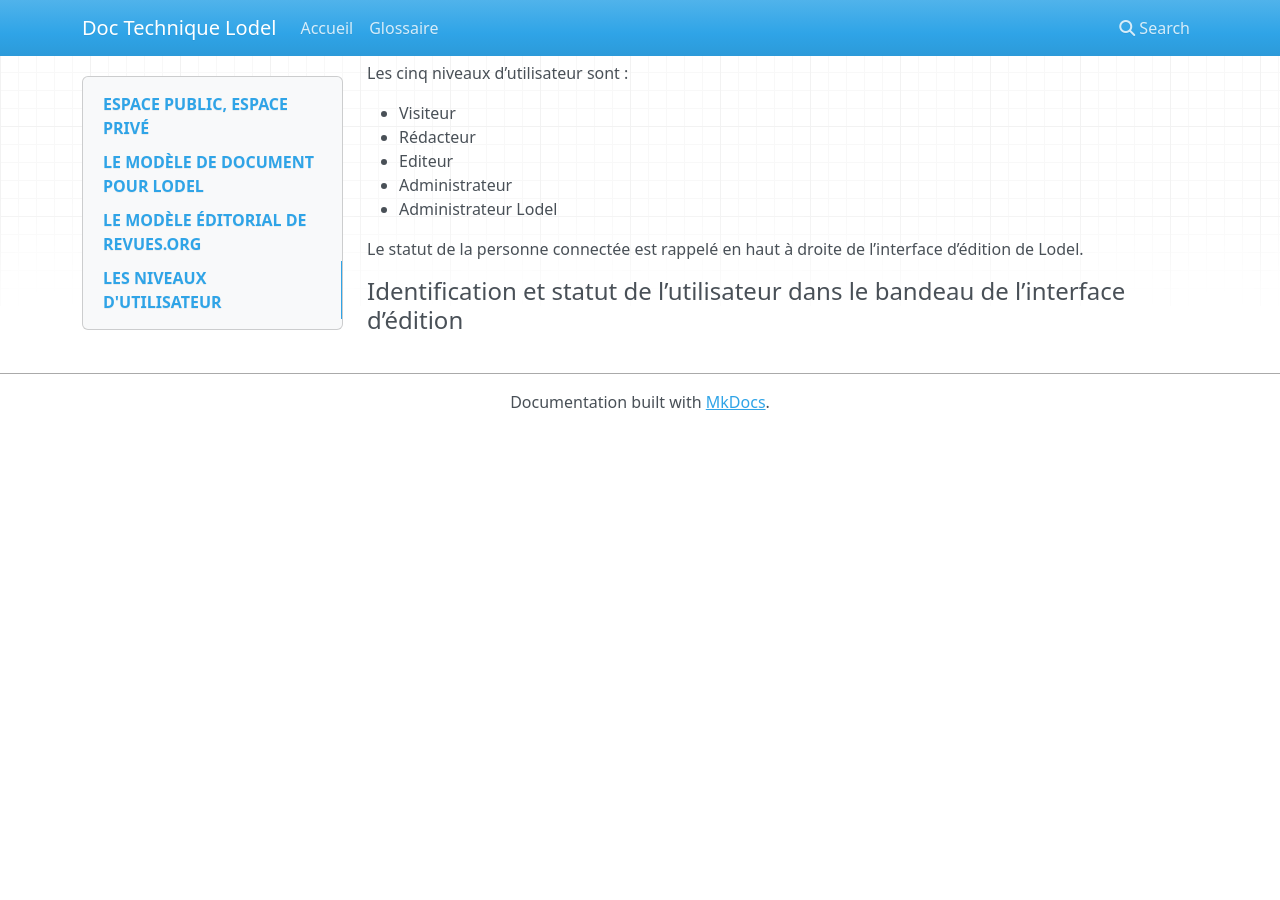
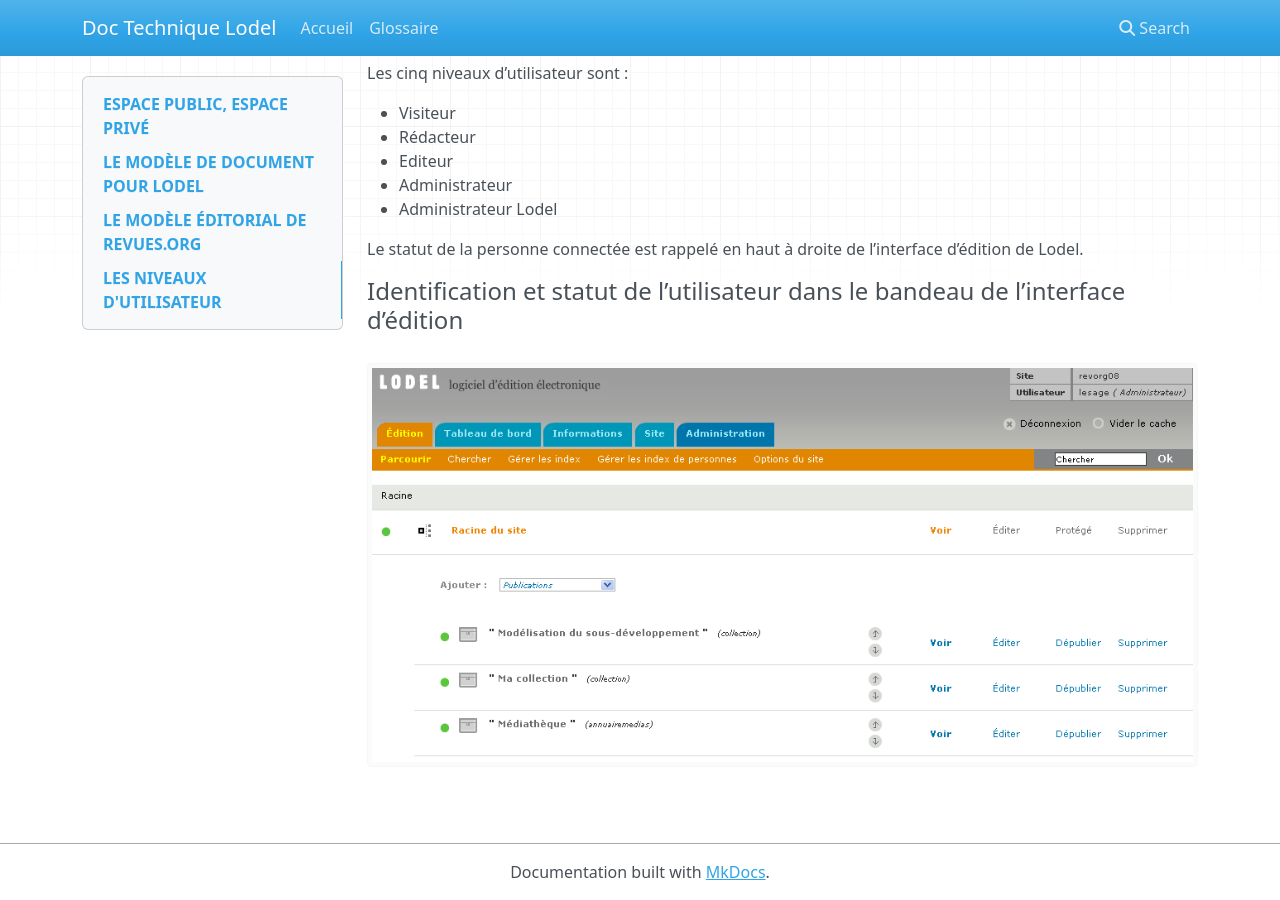
Before and after one commit to ValentinGeorgesDubost/Doc-Lodel-Utilisateur, an MkDocs documentation site: the page built from docs/Démarrer avec Lodel.md, in a window 1280 px wide and 900 px high, scrolled down 2760 px. Built offline with MkDocs 1.6.1, drawn with Linux system fonts in a browser that asks for light colours; nearby versions of some CDN libraries; old or Windows-style settings are respelled for this version of MkDocs; before the commit the page ends 3190 px from its top, so only the background shows below that.

Commit message:
Update Démarrer avec Lodel.md

```diff
--- a/docs/Démarrer avec Lodel.md
+++ b/docs/Démarrer avec Lodel.md
@@ -83,3 +83,4 @@ Les cinq niveaux d’utilisateur sont :
 Le statut de la personne connectée est rappelé en haut à droite de l’interface d’édition de Lodel.
 
 #### Identification et statut de l’utilisateur dans le bandeau de l’interface d’édition
+![Screenshot1](image/image 2.png)
```
